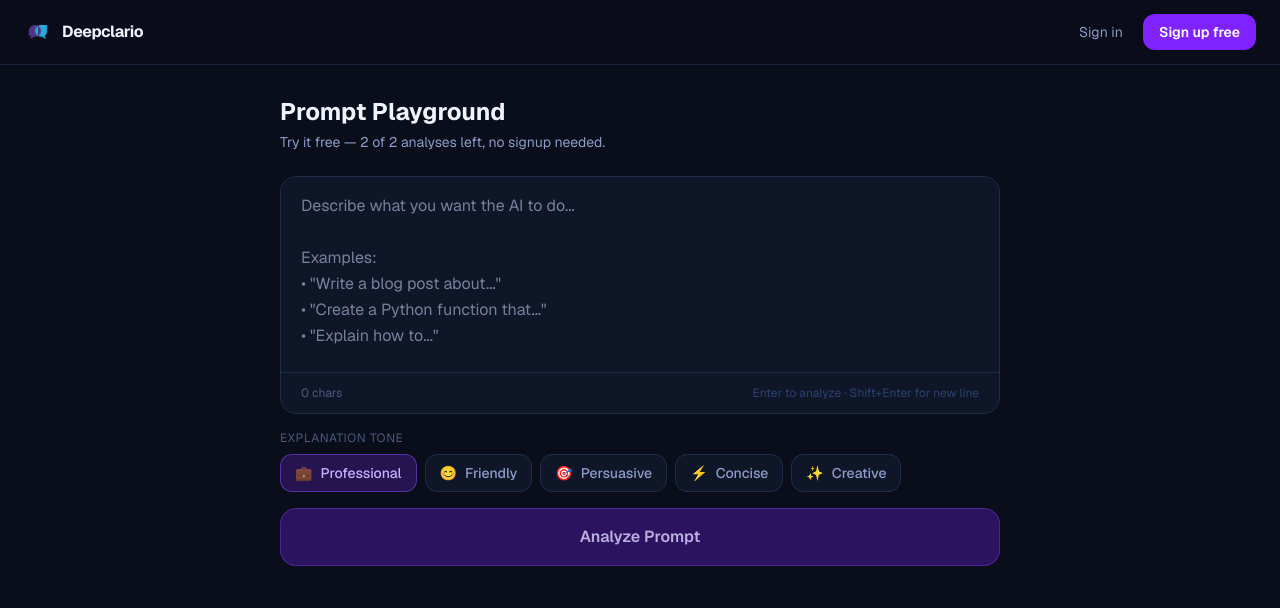
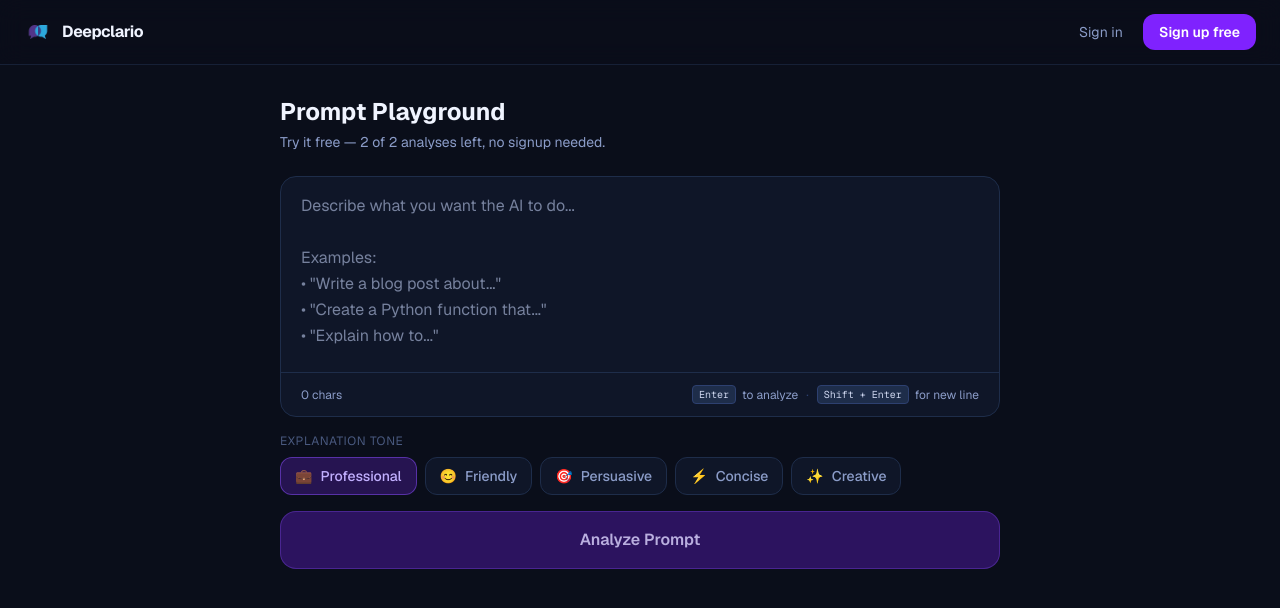
Before and after one commit to artshllk/prompt-analyzer-ai, a Next.js app: page /playground in a window 1280 px wide. Shown: the top 608 px of the page. Built offline with nearby package versions, Linux system fonts and the light colour scheme; no server answers.

Commit message:
fix playground page text

```diff
--- a/src/components/playground/PromptEditor.tsx
+++ b/src/components/playground/PromptEditor.tsx
@@ -69,10 +69,16 @@ export function PromptEditor({
           className="w-full bg-transparent resize-none px-5 py-4 text-[#f0f4ff] placeholder:text-[#76819d] leading-relaxed outline-none disabled:opacity-60"
         />
         <div className="flex items-center justify-between px-5 py-3 border-t border-[#1e2d4a]">
-          <span className={`text-xs ${charCount > 2000 ? 'text-amber-400' : 'text-[#4a5a80]'}`}>
+          <span className={`text-xs ${charCount > 2000 ? 'text-amber-400' : 'text-[#8b9cc8]'}`}>
             {charCount} chars
           </span>
-          <span className="text-xs text-[#2d4070]">Enter to analyze · Shift+Enter for new line</span>
+          <span className="hidden sm:flex items-center gap-1.5 text-xs text-[#8b9cc8]">
+            <kbd className="px-1.5 py-0.5 rounded bg-[#1e2d4a] text-[#cdd5ee] font-mono text-[10px] border border-[#2d4070]">Enter</kbd>
+            <span className="text-[#8b9cc8]">to analyze</span>
+            <span className="text-[#2d4070] mx-0.5">·</span>
+            <kbd className="px-1.5 py-0.5 rounded bg-[#1e2d4a] text-[#cdd5ee] font-mono text-[10px] border border-[#2d4070]">Shift + Enter</kbd>
+            <span className="text-[#8b9cc8]">for new line</span>
+          </span>
         </div>
       </div>
 
```
